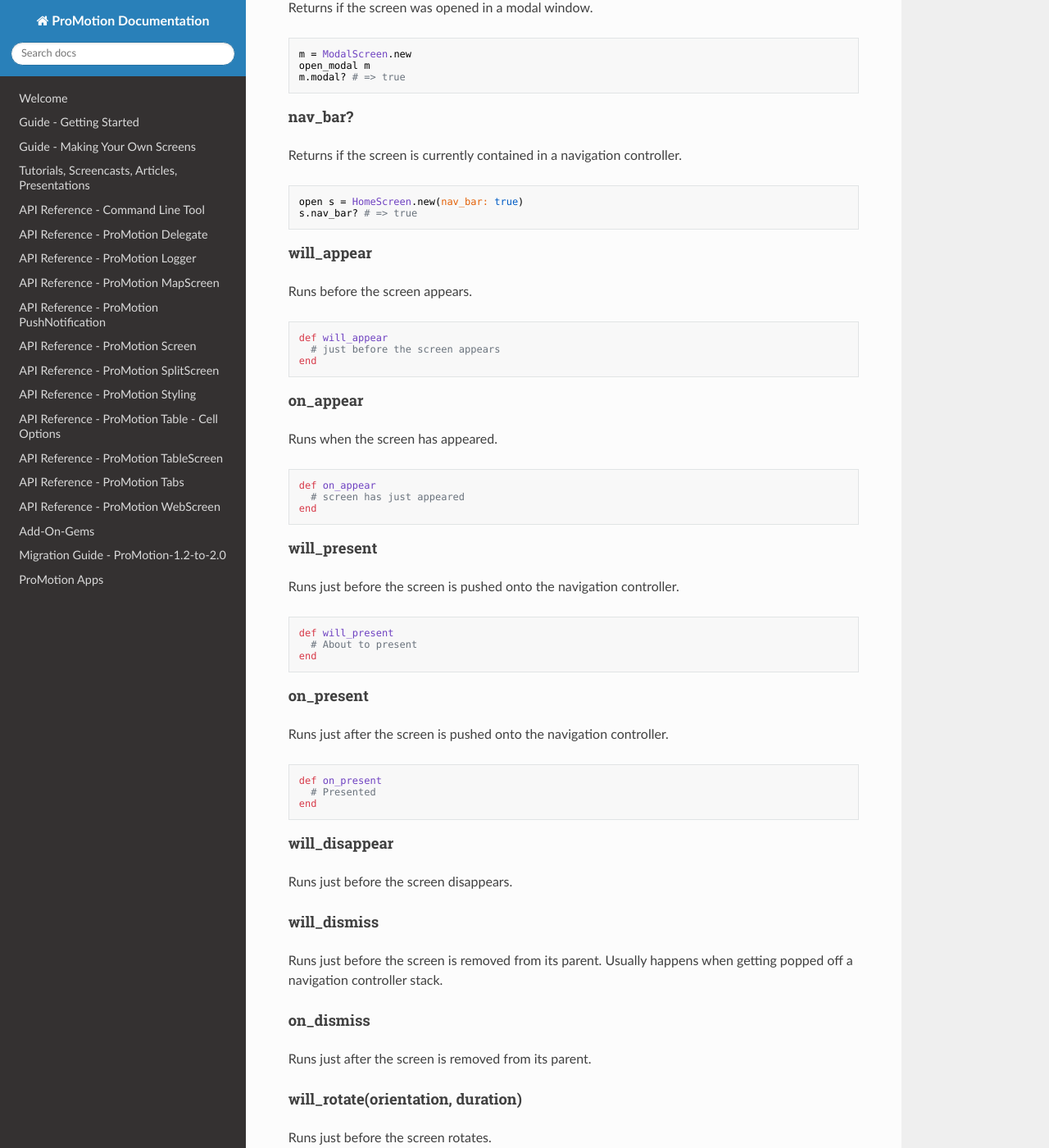
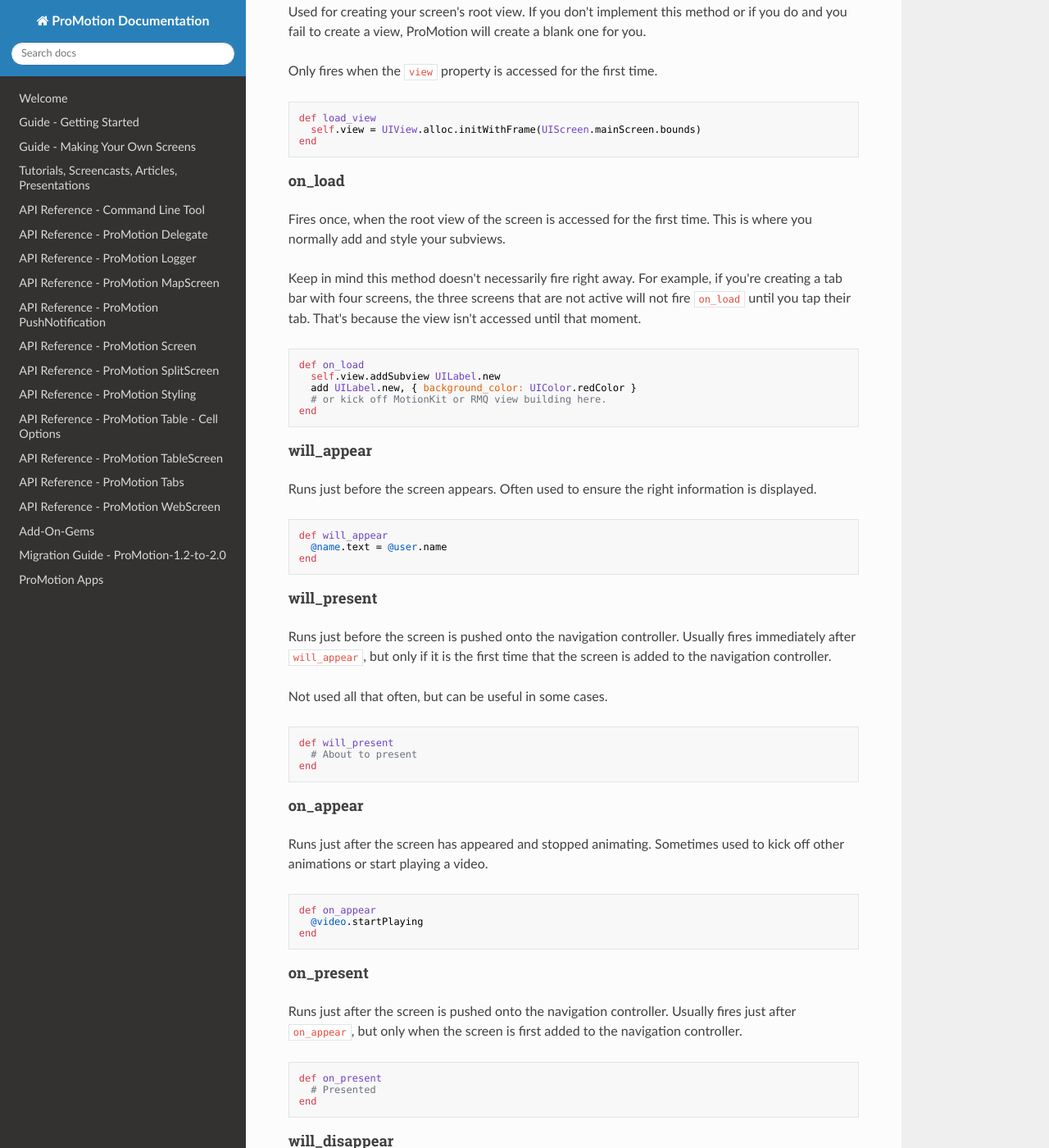
Before and after one commit to jamonholmgren/ProMotion, an MkDocs documentation site: the page built from docs/Reference/API Reference - ProMotion Screen.md, in a window 1280 px wide and 1400 px high, scrolled down 1670 px. Shown: the whole window at 82% size. Built offline with MkDocs 1.6.1, drawn with Linux system fonts in a browser that asks for light colours; nearby versions of some CDN libraries; old or Windows-style settings are respelled for this version of MkDocs; some of the changed text lies outside the part shown.

Commit message:
Updated documentation for ProMotion::Screen

````diff
--- a/docs/Reference/API Reference - ProMotion Screen.md
+++ b/docs/Reference/API Reference - ProMotion Screen.md
@@ -47,6 +48,183 @@
 
 ---
 
+### Lifecycle Methods
+
+All lifecycle methods are optional, but provide hooks for you to do certain tasks. These usually coincide with Cocoa Touch lifecycle methods but have slightly different semantics.
+
+In ProMotion, `will_*` methods usually fire before an action, and `on_*` methods fire just after.
+
+#### on_init
+
+Fires only once, after the screen has been instantiated and all provided properties set. A good place to do further initialization of instance variables or set your tab bar icon.
+
+```ruby
+def on_init
+  @my_car = "Dude, where's my car?"
+  set_tab_bar_item item: :favorites
+end
+```
+
+#### screen_setup
+
+Primarily used for setting up reusable PM::Screen subclasses, such as PM::WebScreen. Not recommended for normal app screens. But if you are building a subclass for a gem, this is where you would do your additional setup.
+
+```ruby
+class PM::LaserScreen < UILaserViewController
+  include PM::ScreenModule
+
+  def screen_setup
+    self.laserView = set_up_view
+  end
+end
+```
+
+#### load_view
+
+Used for creating your screen's root view. If you don't implement this method or if you do and you fail to create a view, ProMotion will create a blank one for you.
+
+Only fires when the `view` property is accessed for the first time.
+
+```ruby
+def load_view
+  self.view = UIView.alloc.initWithFrame(UIScreen.mainScreen.bounds)
+end
+```
+
+#### on_load
+
+Fires once, when the root view of the screen is accessed for the first time. This is where you normally add and style your subviews.
+
+Keep in mind this method doesn't necessarily fire right away. For example, if you're creating a tab bar with four screens, the three screens that are not active will not fire `on_load` until you tap their tab. That's because the view isn't accessed until that moment.
+
+```ruby
+def on_load
+  self.view.addSubview UILabel.new
+  add UILabel.new, { background_color: UIColor.redColor }
+  # or kick off MotionKit or RMQ view building here.
+end
+```
+
+#### will_appear
+
+Runs just before the screen appears. Often used to ensure the right information is displayed.
+
+```ruby
+def will_appear
+  @name.text = @user.name
+end
+```
+
+#### will_present
+
+Runs just before the screen is pushed onto the navigation controller. Usually fires immediately after `will_appear`, but only if it is the first time that the screen is added to the navigation controller.
+
+Not used all that often, but can be useful in some cases.
+
+```ruby
+def will_present
+  # About to present
+end
+```
+
+#### on_appear
+
+Runs just after the screen has appeared and stopped animating. Sometimes used to kick off other animations or start playing a video.
+
+```ruby
+def on_appear
+  @video.startPlaying
+end
+```
+
+
+#### on_present
+
+Runs just after the screen is pushed onto the navigation controller. Usually fires just after `on_appear`, but only when the screen is first added to the navigation controller.
+
+```ruby
+def on_present
+  # Presented
+end
+```
+
+#### will_disappear
+
+Runs just before the screen disappears from the screen. An example usage would be to stop a video from playing.
+
+```ruby
+def will_disappear
+  @video.stopPlaying
+end
+```
+
+#### will_dismiss
+
+Runs just before the screen is removed from its parent. Usually happens when getting popped off a navigation controller stack. Fires right after `will_disappear`.
+
+```ruby
+def will_dismiss
+  # dismissing
+end
+```
+
+#### on_dismiss
+
+Runs just after the screen is removed from its parent.
+
+```ruby
+def on_dismiss
+  # dismissed, screen is about to be deallocated probably
+end
+```
+
+#### should_autorotate
+
+(iOS 6+) return true/false if screen should autorotate.
+Defaults to true.
+
+```ruby
+def should_autorotate
+  false
+end
+```
+
+#### should_rotate(orientation)
+
+(iOS 5) Return true/false for rotation to orientation. Tries to resolve this automatically from your `UISupportedInterfaceOrientations` setting. You normally do not override this method.
+
+```ruby
+def should_rotate(orientation)
+  if orientation == UIInterfaceOrientationPortrait
+    true
+  else
+    false
+  end
+end
+```
+
+#### will_rotate(orientation, duration)
+
+Runs just before the device is rotated.
+
+```ruby
+def will_rotate(orientation, duration)
+  # about to rotate
+end
+```
+
+#### on_rotate
+
+Runs just after the device is rotated.
+
+```ruby
+def on_rotate
+  # we've rotated
+end
+```
+
+---
+
 ### Methods
 
 #### app
@@ -73,7 +251,7 @@
 
 #### app_window
 
-Returns the current `app_delegate`s `UIWindow.
+Returns the current `app_delegate`s `UIWindow`.
 
 ```ruby
 app_window.addSubview someView
@@ -102,58 +280,6 @@
 open s = HomeScreen.new(nav_bar: true)
 s.nav_bar? # => true
 ```
-
-#### will_appear
-
-Runs before the screen appears.
-
-```ruby
-def will_appear
-  # just before the screen appears
-end
-```
-
-#### on_appear
-
-Runs when the screen has appeared.
-
-```ruby
-def on_appear
-  # screen has just appeared
-end
-```
-
-#### will_present
-
-Runs just before the screen is pushed onto the navigation controller.
-
-```ruby
-def will_present
-  # About to present
-end
-```
-
-#### on_present
-
-Runs just after the screen is pushed onto the navigation controller.
-
-```ruby
-def on_present
-  # Presented
-end
-```
-
-#### will_disappear
-
-Runs just before the screen disappears.
-
-#### will_dismiss
-
-Runs just before the screen is removed from its parent. Usually happens when getting popped off a navigation controller stack.
-
-#### on_dismiss
-
-Runs just after the screen is removed from its parent.
 
 #### will_rotate(orientation, duration)
 
@@ -380,16 +506,6 @@
 
 Opens a modal screen. Same as `open HomeScreen, modal: true`
 
-#### should_autorotate
-
-(iOS 6+) return true/false if screen should rotate.
-Defaults to true.
-
-#### should_rotate(orientation)
-
-(iOS 5) Return true/false for rotation to orientation. Tries to resolve this automatically
-from your `UISupportedInterfaceOrientations` setting. You normally don't override this method.
-
 #### supported_orientation?(orientation)
 
 Returns whether `UISupportedInterfaceOrientations` includes the given orientation.
@@ -404,14 +520,6 @@
 #### supported_orientations
 
 Returns the value for `UISupportedInterfaceOrientations`.
-
-#### will_rotate(orientation, duration)
-
-Runs just before the device is rotated.
-
-#### on_rotate
-
-Runs just after the device is rotated.
 
 #### supported_device_families
 
@@ -433,7 +541,7 @@
 
 #### title(new_title)
 
-Sets the default text title for all of this screen's instances
+Sets the default text title for all of the instances of this screen.
 
 ```ruby
 class MyScreen < PM::Screen
@@ -491,6 +599,14 @@
 end
 ```
 
+#### bounds
+
+Alias for `self.view.bounds`
+
+#### frame
+
+Alias for `self.view.frame`
+
 ---
 
 ### Accessors
````
Also changed, not shown: other parts of docs/Reference/API Reference - ProMotion Screen.md (+2 -9 lines).
